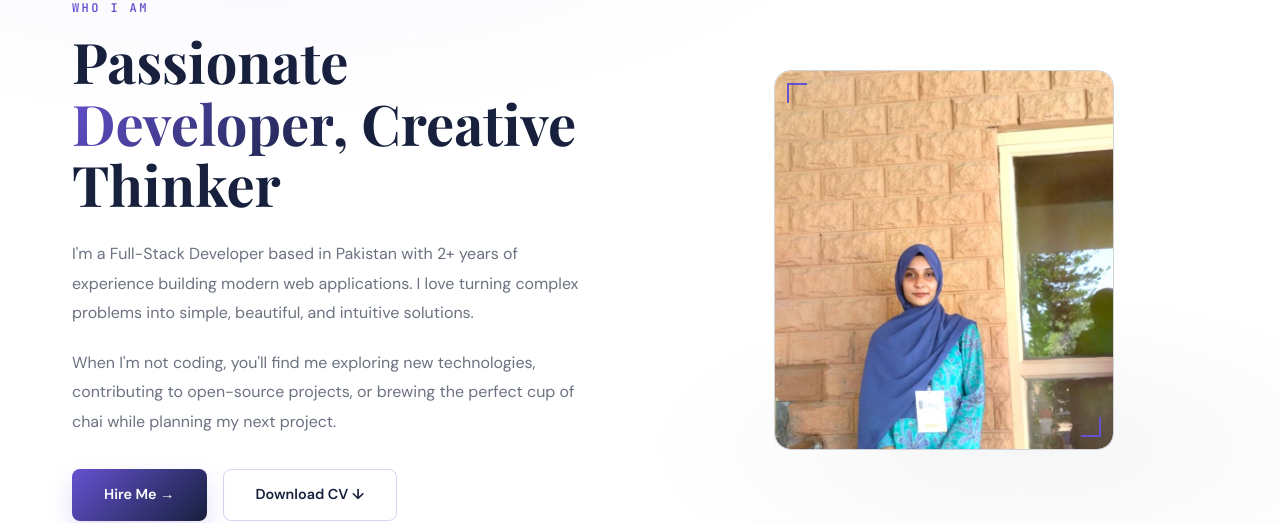
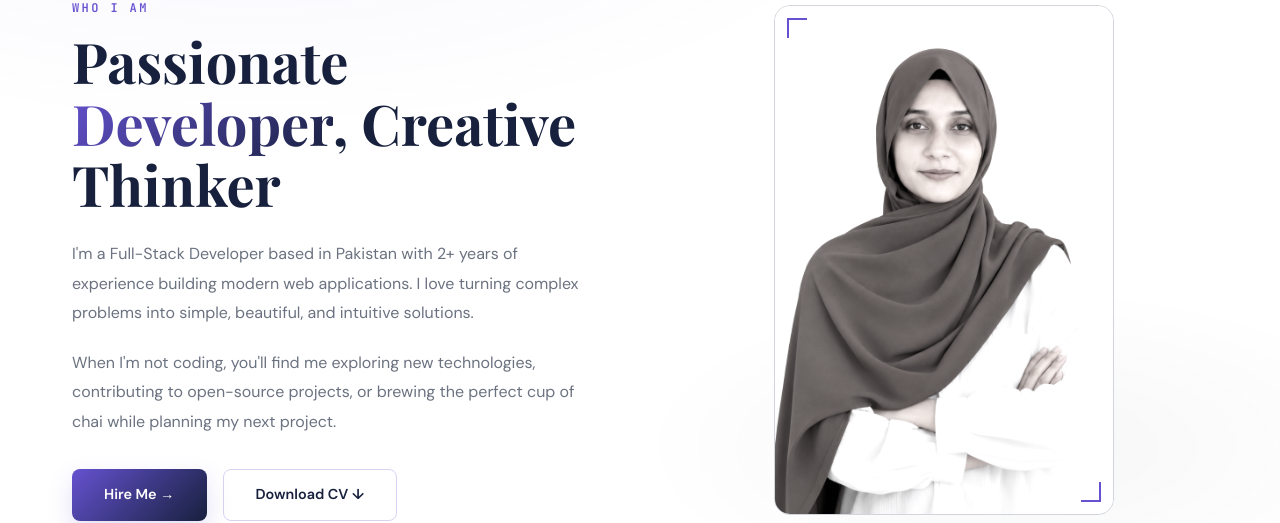
Before and after one commit to rrijaarshad-create/portfolio, a React (Create React App) app in the folder frontend/: page /about in a window 1280 px wide. Shown: the part 193-716 px from the top of the page. Built offline with nearby package versions, Linux system fonts and the light colour scheme; no server answers; the HTML template or start-up script is replaced by a standard one.

Commit message:
some fixex

```diff
--- a/frontend/src/pages/About.tsx
+++ b/frontend/src/pages/About.tsx
@@ -86,7 +86,7 @@ const About: React.FC = () => {
               style={{ display: 'flex', justifyContent: 'center' }}
             >
 <div style={{
-                width: '100%', maxWidth: 340, aspectRatio: '340 / 380',
+                width: '100%', maxWidth: 340, height: '500',
                 background: 'linear-gradient(135deg, var(--bg-card) 0%, rgba(101,82,208,0.1) 100%)',
                 border: '1px solid var(--border-hover)',
                 borderRadius: 16, position: 'relative',
@@ -96,12 +96,12 @@ const About: React.FC = () => {
                 {/* Replace this div with your <img src="photo.jpg" /> */}
                 <img
   src="/myPhoto.png"
-  alt="Profile"
+  alt="Rija Arshad"
   style={{
     width: '100%',
     height: '100%',
-    objectFit: 'cover',
-    borderRadius: 16,
+    objectFit: 'contain',
+    objectPosition: 'center bottom',
   }}
 />
                 {/* Corner accents */}
@@ -116,7 +116,7 @@ const About: React.FC = () => {
       </section>
 
       {/* Education Timeline */}
- <section className="section" ref={ref} style={{ background: 'rgba(101,82,208,0.02)' }}>
+      <section className="section" ref={ref} style={{ background: 'rgba(245,158,11,0.02)' }}>
         <div className="container">
           <motion.p className="section-label" initial={{ opacity: 0 }} animate={inView ? { opacity: 1 } : {}}>
             Academic Background
```
Also changed, not shown: frontend/public/kak.png (added), frontend/public/myPhoto.png.
